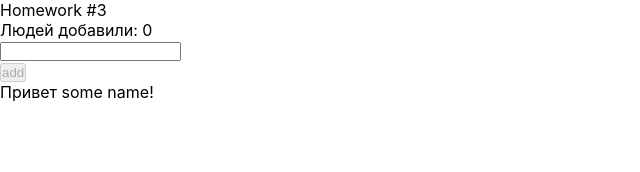
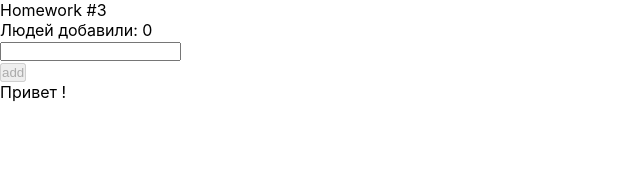
Before and after one commit to VladislavRomash/My_homework_advanced, a React (Create React App) app: page / in a window 1280 px wide. Shown: the top 172 px of the page, without its empty margins (0-640 px from the left). Built offline with nearby package versions, Linux system fonts and the light colour scheme.

Commit message:
The GreetingContainer.tsx file calculates the number of added ones and the name of the last one (totalUser, lastUserName)

```diff
--- a/src/s2-homeworks/hw03/GreetingContainer.tsx
+++ b/src/s2-homeworks/hw03/GreetingContainer.tsx
@@ -56,8 +56,10 @@ const GreetingContainer: React.FC<GreetingContainerPropsType> = ({
         pureOnEnter(e, addUser)
     }
 
-    const totalUsers = 0 // need to fix
-    const lastUserName = 'some name' // need to fix
+    const totalUsers = users.length // need to fix
+    const lastUserName = users.length > 0
+        ? users[users.length - 1].name
+        : users // need to fix
 
     return (
         <Greeting
--- a/src/s2-homeworks/hw03/HW3.tsx
+++ b/src/s2-homeworks/hw03/HW3.tsx
@@ -33,7 +33,7 @@ export const pureAddUserCallback = (name: string, setUsers: Dispatch<SetStateAct
 const HW3 = () => {
     const [users, setUsers] = useState<UserType[]>([]) // need to fix any
 
-    const addUserCallback = (name: any) => { // need to fix any
+    const addUserCallback = (name: string) => { // need to fix any
         pureAddUserCallback(name, setUsers, users)
     }
 
```
